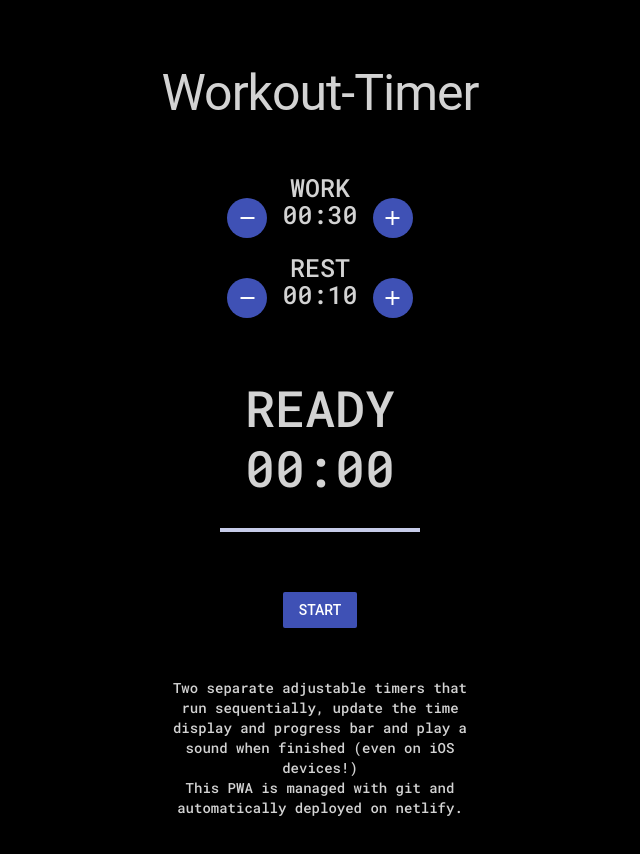
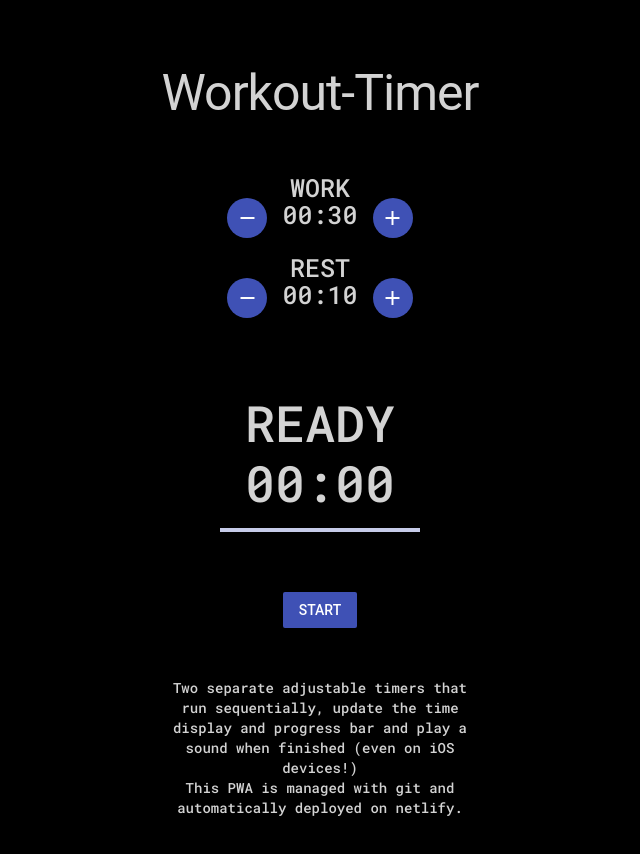
Before and after one commit to gcode-de/workout-timer, a plain HTML site: page index.html in a window 1280 px wide. Shown: the whole page, without its empty margins (320-960 px from the left). Drawn offline with nearby package versions, Linux system fonts and the light colour scheme.

Commit message:
fixed line height for timer

```diff
--- a/index.html
+++ b/index.html
@@ -21,6 +21,7 @@
             background-color: black;
             color: lightgray;
             text-align: center;
+
         }
 
         h1 {
@@ -46,6 +47,7 @@
             margin-bottom: 0px;
             height: 60px;
             box-sizing: content-box;
+            line-height: 50px;
         }
 
         #timer {
@@ -54,6 +56,7 @@
             margin-bottom: 10px;
             height: 60px;
             box-sizing: content-box;
+            line-height: 50px;
         }
 
         #progressBar {
```
